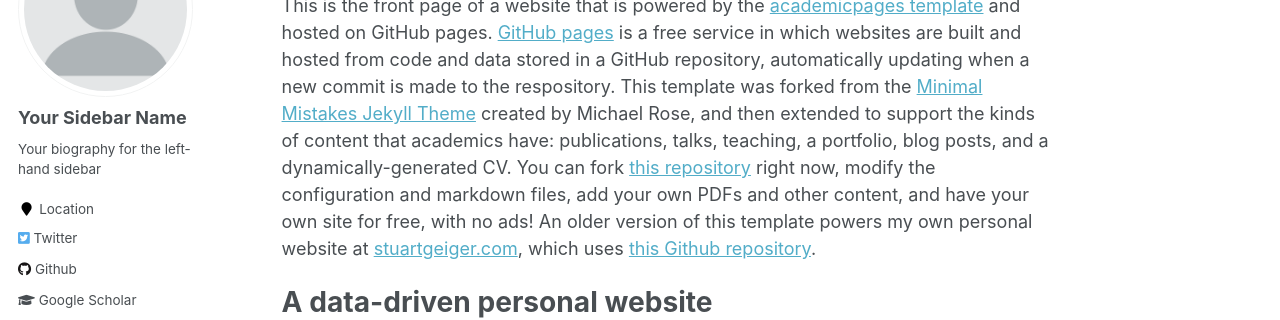
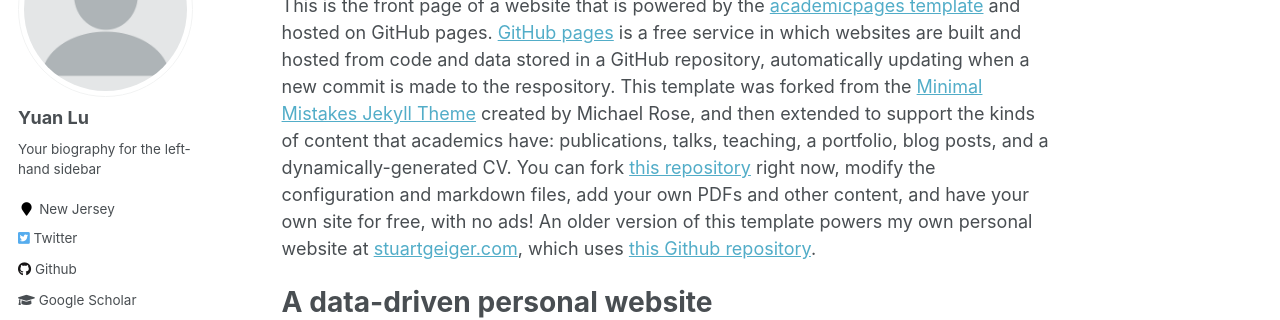
Before and after one commit to yylluu/yylluu.github.io, a Jekyll site: the page built from _pages/about.md, in a window 1280 px wide. Shown: the part 196-516 px from the top of the page. Built offline with Jekyll 4.4.1, drawn with Linux system fonts in a browser that asks for light colours; some web fonts are replaced.

Commit message:
name etc.

```diff
--- a/_config.yml
+++ b/_config.yml
@@ -80,13 +80,13 @@
 
 # Site Author
 author:
-  name             : "Your Sidebar Name"
+  name             : "Yuan Lu"
   avatar           : "profile.png"
   bio              : "Your biography for the left-hand sidebar"
-  location         : "Location"
+  location         : "New Jersey"
   employer         :
   pubmed           : "https://www.ncbi.nlm.nih.gov/pubmed/?term=john+snow"
-  googlescholar    : "http://yourfullgooglescholarurl.com"
+  googlescholar    : "https://scholar.google.com/citations?user=T0_K2P0AAAAJ"
   email            :
   researchgate     :  # example: "https://www.researchgate.net/profile/yourprofile"
   uri              :
```
